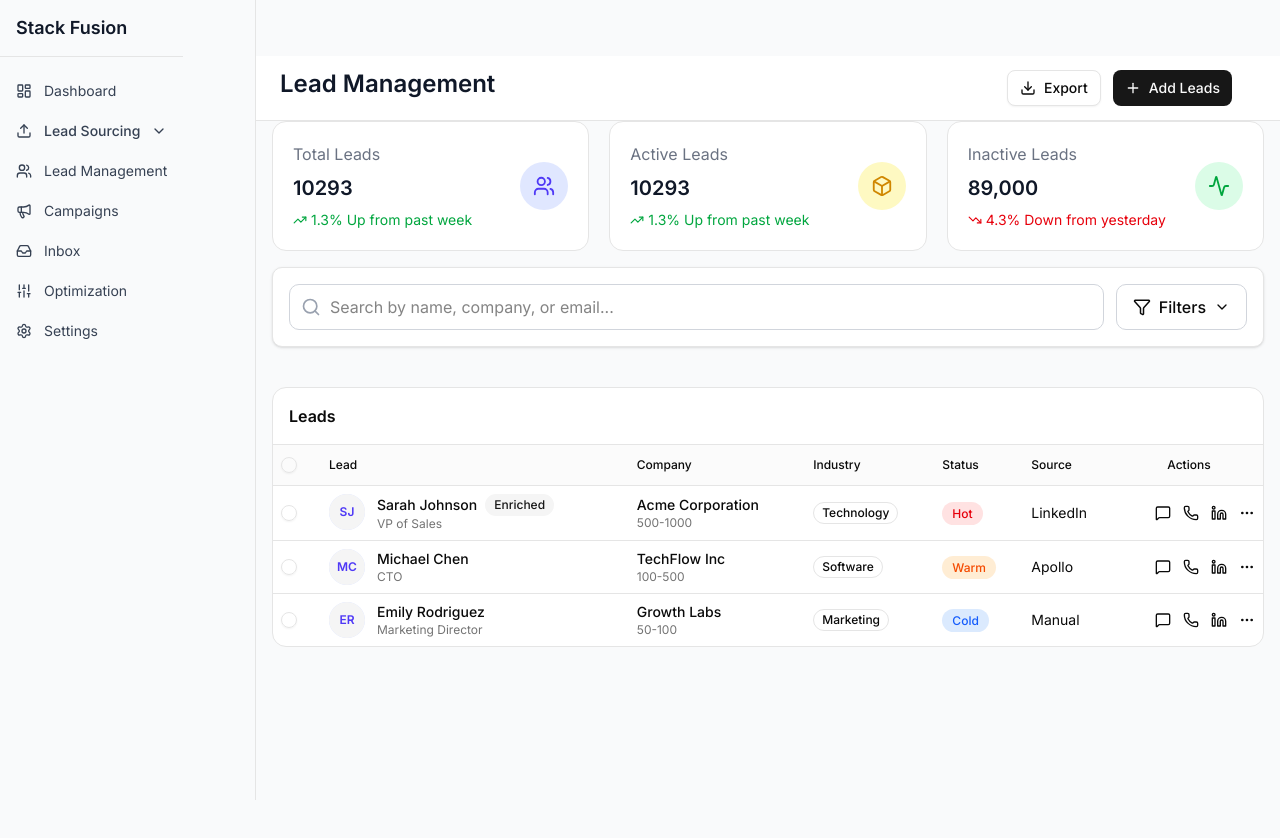
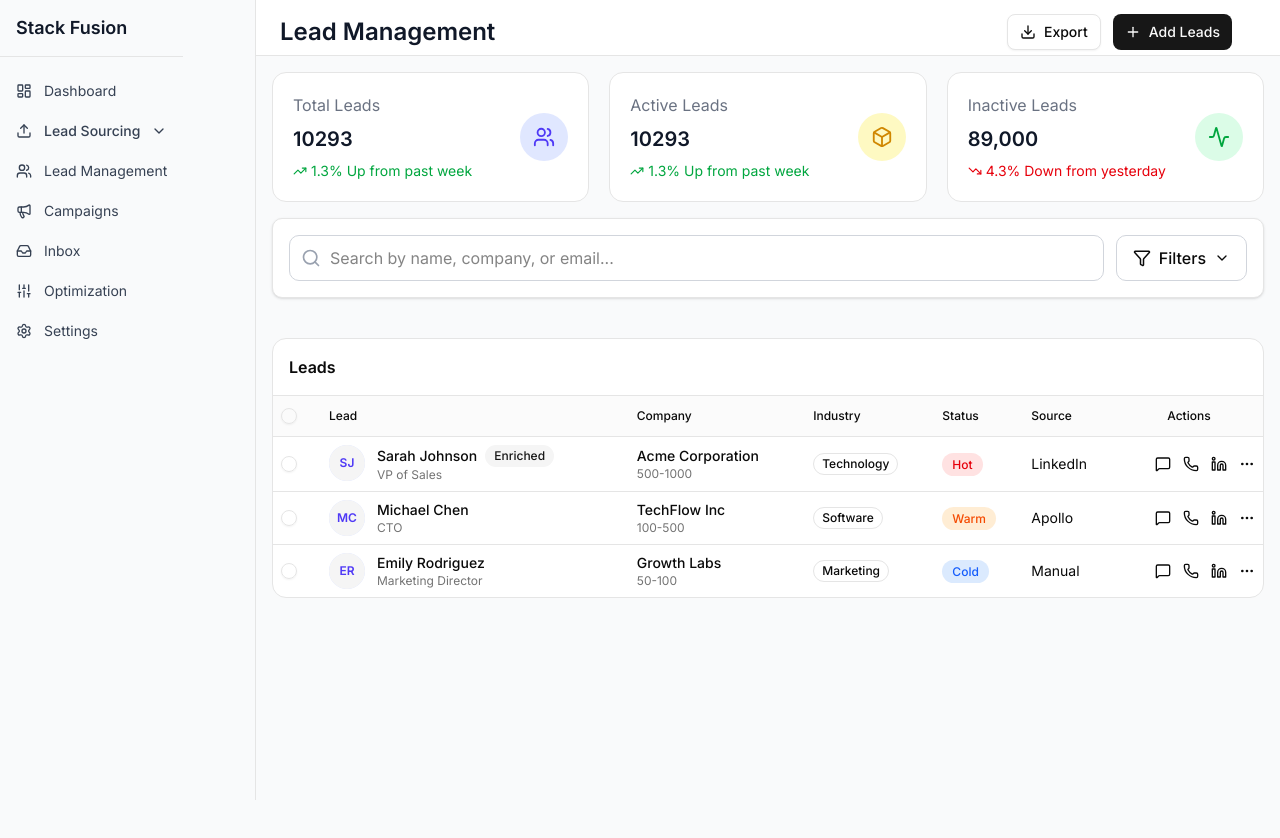
Before and after one commit to Maryamsudo/StackfuseUi, a Next.js app: page / in a window 1280 px wide. Shown: the top 838 px of the page. After the commit the page ends 800 px from the top, so only its background shows below. Built offline with nearby package versions, Linux system fonts and the light colour scheme.

Commit message:
Add padding pt-0 for desktop screen

```diff
--- a/app/page.js
+++ b/app/page.js
@@ -18,7 +18,7 @@ export default function Page() {
   return (
     <div className="flex flex-col h-screen bg-gray-50">
       {/* HEADER */}
-      <header className="sticky top-0 z-40 bg-white border-b">
+      <header className="sticky top-0 z-40 bg-white border-b h-14 ">
         <div className="flex items-center justify-between px-4 sm:px-6">
           <LeadHeading>Lead Management</LeadHeading>
           <LeadButtons />
@@ -26,7 +26,8 @@ export default function Page() {
       </header>
 
       {/* MAIN CONTENT */}
-      <main className="flex flex-col gap-4 px-4 pb-6">
+      <main className="flex flex-col gap-4 px-4 pb-6 pt-4
+">
         <LeadCard />
         <LeadSearchFilter onFilterChange={setFilters} />
         <LeadsTable filters={filters} />
--- a/components/layout/Sidebar.jsx
+++ b/components/layout/Sidebar.jsx
@@ -196,7 +196,7 @@ export default function Sidebar({ children }) {
       </aside>
 
       {/* Main Content */}
-      <main className="flex-1 md:ml-20 lg:ml-64 pt-14 overflow-y-auto">
+      <main className="flex-1 md:ml-20 lg:ml-64 pt-14 md:pt-0 overflow-y-auto">
         {children}
       </main>
     </div>
--- a/components/leads/LeadHeading.jsx
+++ b/components/leads/LeadHeading.jsx
@@ -2,10 +2,11 @@
 
 export default function LeadHeading({ children, className = "" }) {
   return (
-    <div
-      className={` py-4 sm:py-5  pt-2 sm:pt-3 text-xl sm:text-2xl  font-semibold text-gray-900  flex items-center
-      ${className}`}    >
-      {children}
-    </div>
+   <div
+  className={`py-3 sm:py-4 text-xl sm:text-2xl font-semibold text-gray-900 flex items-center ${className}`}
+>
+  {children}
+</div>
+
   );
 }
```
